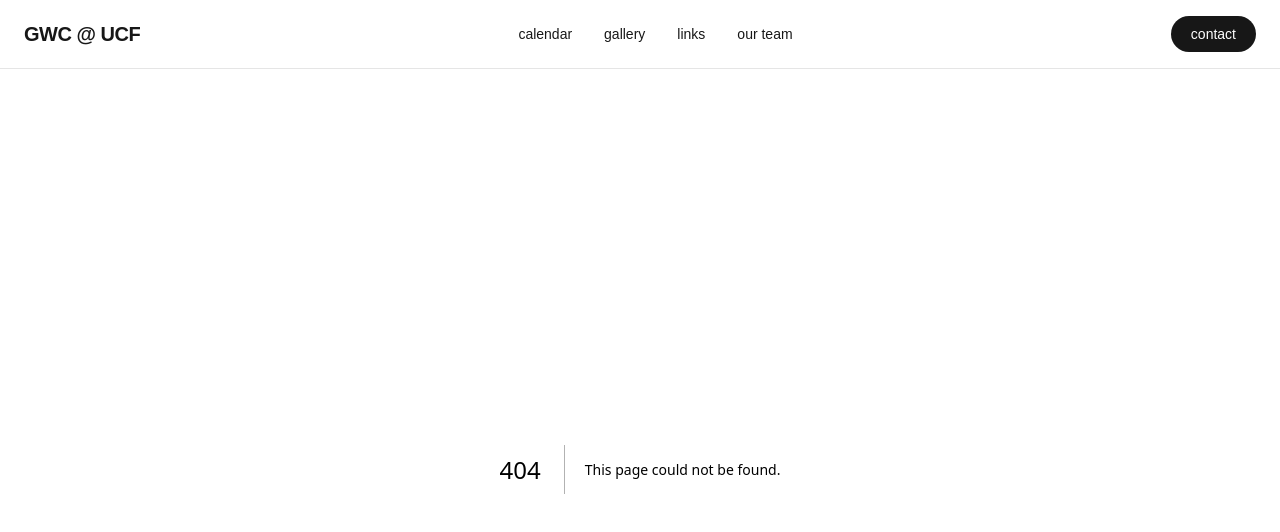
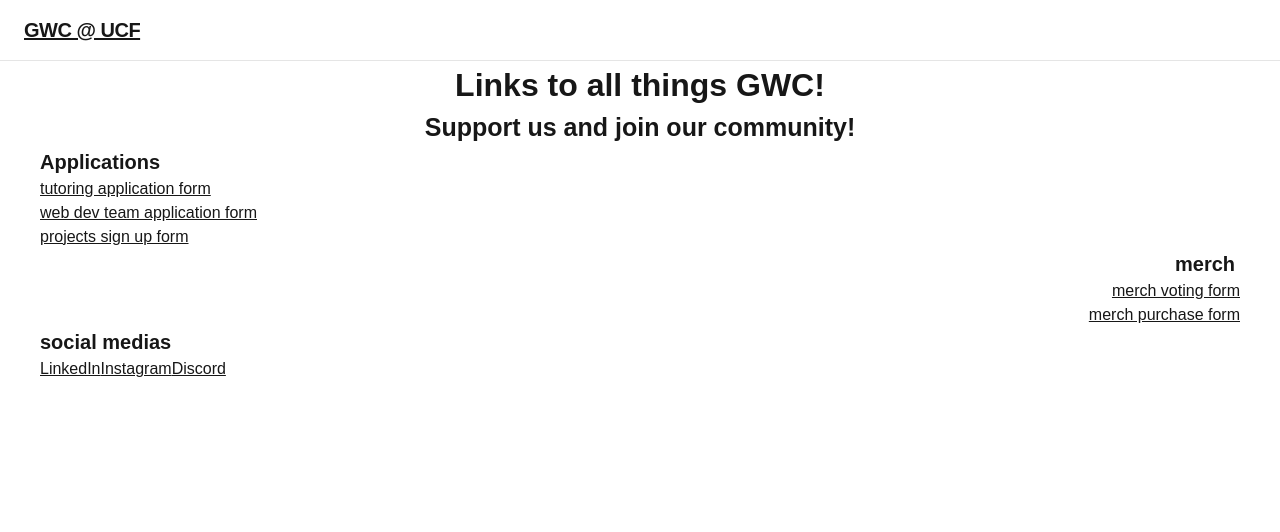
Before and after one commit to simone-c18/GWC_WebDev, a Next.js app: page /links in a window 1280 px wide. Before the commit this address had no page. Shown: the top 532 px of the page. Built offline with nearby package versions, Linux system fonts and the light colour scheme.

Commit message:
Added links to forms and changes alignment, font, and font size to match the Figma.
Added links to forms and changes alignment, font, and font size to match the Figma

```diff
--- /dev/null
+++ b/app/links/links-content.css
@@ -0,0 +1,49 @@
+@tailwind base;
+@tailwind components;
+@tailwind utilities;
+
+h1{
+    font-family: Arial, Helvetica, sans-serif !important;
+    font-weight: bold !important;
+    font-size: 32px;
+    text-align: center;
+}
+p{
+    font-family: Arial, Helvetica, sans-serif !important;
+    font-weight: bold !important;
+    font-size: 25px;
+    text-align: center;
+
+}
+.p2{
+     font-family: Arial, Helvetica, sans-serif !important;
+    font-weight: bold !important;
+    font-size: 20px;
+    text-align: left;
+}
+.p3{
+     font-family: Arial, Helvetica, sans-serif !important;
+    font-weight: bold !important;
+    font-size: 20px;
+    text-align: right;
+    padding-right: 5px ;
+}
+a {
+  text-decoration: underline;
+}
+.category.a  {
+  text-align: left !important;
+  padding-left: 40px;
+
+}
+
+.category.b  {
+  text-align: right !important;
+  padding-right: 40px;
+
+}
+
+.category.c  {
+  text-align: left !important;
+  padding-left: 40px;
+}
--- /dev/null
+++ b/app/links/page.tsx
@@ -0,0 +1,68 @@
+import "./links-content.css";
+const Links = () => {
+  return (
+    <main className="links-page">
+      <section className="links-hero">
+        <h1>Links to all things GWC!</h1>
+        <p>Support us and join our community!</p>
+      </section>
+
+      <section className="links-list">
+        <div className="category a">
+        <p className="p2">Applications</p>
+        <ul>
+          <li>
+            <a href="https://forms.gle/ioDjew4mj7nUFb8R6" target="_blank" rel="noopener noreferrer">
+              tutoring application form
+            </a>
+          </li>
+          <li>
+          <a href="https://forms.gle/f2AD3o6ZqqD8aFkY6" target="_blank" rel="noopener noreferrer">
+              web dev team application form
+            </a>
+          </li>
+          <li>
+            <a href="https://forms.gle/mE4hwTTs9mWoRv2t9" target="_blank" rel="noopener noreferrer">
+             projects sign up form
+            </a>
+          </li>
+         </ul>
+        </div>
+
+      <div className="category b">
+        <p className="p3">merch</p>
+        <ul>
+          <li>
+            <a href="https://forms.gle/XJP9urmdV6GZCKem8" target="_blank" rel="noopener noreferrer">
+              merch voting form
+            </a>
+          </li>
+           <li>
+            <a href="https://forms.gle/cXAv8TMN5AncVpDH7" target="_blank" rel="noopener noreferrer">
+              merch purchase form
+            </a>
+          </li>
+        </ul>
+        </div>
+      <div className="category c">
+      <p className="p2">social medias</p>
+      <ul>
+      <li>
+            <a href="https://www.linkedin.com/company/girls-who-code-ucf/posts/?feedView=all" target="_blank" rel="noopener noreferrer">
+              LinkedIn
+            </a>
+            <a href="https://www.instagram.com/girlswhocodeucf/" target="_blank" rel="noopener noreferrer">
+              Instagram
+            </a>
+            <a href="https://discord.gg/ebKK2pqSBh" target="_blank" rel="noopener noreferrer">
+              Discord
+            </a>
+          </li>
+        </ul>
+       </div>
+      </section>
+    </main>
+  );
+};
+
+export default Links;
```
